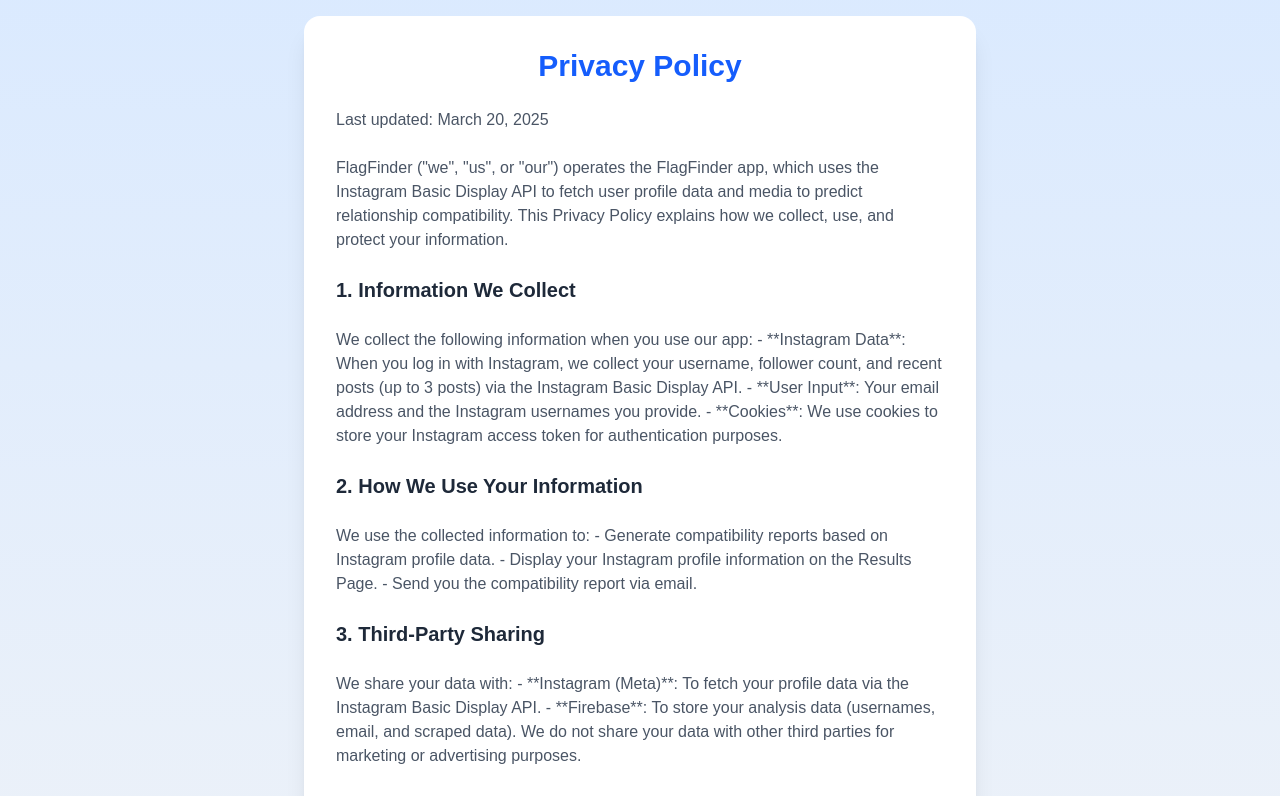
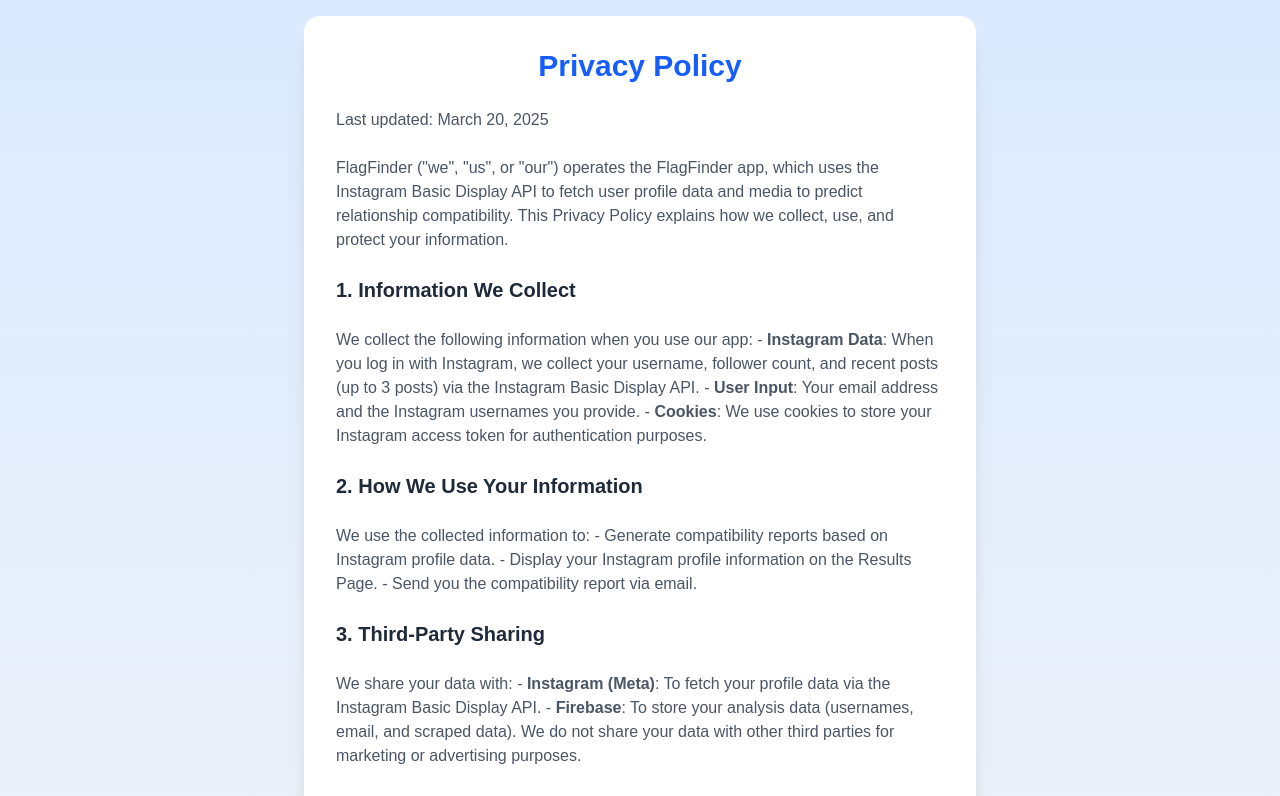
Before and after one commit to rodneyg/flag-finder, a Next.js app: page /privacy-policy in a window 1280 px wide. Shown: the top 796 px of the page. Built offline with nearby package versions, Linux system fonts and the light colour scheme.

Commit message:
Resolve TypeScript and ESLint errors for Vercel deployment

```diff
--- a/app/api/scrape/route.ts
+++ b/app/api/scrape/route.ts
@@ -7,6 +7,13 @@
   posts: Array<{ src: string; alt: string }>;
   bio: string;
   profilePic: string;
+}
+
+// Define interface for Instagram media data
+interface InstagramMedia {
+  media_url: string;
+  caption?: string;
+  timestamp: string;
 }
 
 export async function POST(request: Request) {
@@ -65,7 +72,7 @@
         throw new Error(`Failed to fetch media for ${username}`);
       }
 
-      const posts = mediaData.data.map((post: any) => ({
+      const posts = mediaData.data.map((post: InstagramMedia) => ({
         src: post.media_url,
         alt: post.caption || '',
       }));
@@ -73,8 +80,8 @@
       return {
         followers: profileData.followers_count || '0',
         posts,
-        bio: '', // Instagram Basic Display API doesn't provide bio
-        profilePic: '', // Instagram Basic Display API doesn't provide profile picture
+        bio: '',
+        profilePic: '',
       };
     };
 
--- a/app/page.tsx
+++ b/app/page.tsx
@@ -52,7 +52,7 @@
       }, 12000);
       return () => clearInterval(interval);
     }
-  }, [loading]);
+  }, [loading, messages.length]); // Added messages.length to dependency array
 
   useEffect(() => {
     if (loading) {
--- a/app/privacy-policy/page.tsx
+++ b/app/privacy-policy/page.tsx
@@ -5,14 +5,14 @@
           <h1 className="text-3xl font-bold text-blue-600 text-center">Privacy Policy</h1>
           <p className="text-gray-600">Last updated: March 20, 2025</p>
           <p className="text-gray-600">
-            FlagFinder ("we", "us", or "our") operates the FlagFinder app, which uses the Instagram Basic Display API to fetch user profile data and media to predict relationship compatibility. This Privacy Policy explains how we collect, use, and protect your information.
+            FlagFinder (&quot;we&quot;, &quot;us&quot;, or &quot;our&quot;) operates the FlagFinder app, which uses the Instagram Basic Display API to fetch user profile data and media to predict relationship compatibility. This Privacy Policy explains how we collect, use, and protect your information.
           </p>
           <h2 className="text-xl font-semibold text-gray-800">1. Information We Collect</h2>
           <p className="text-gray-600">
             We collect the following information when you use our app:
-            - **Instagram Data**: When you log in with Instagram, we collect your username, follower count, and recent posts (up to 3 posts) via the Instagram Basic Display API.
-            - **User Input**: Your email address and the Instagram usernames you provide.
-            - **Cookies**: We use cookies to store your Instagram access token for authentication purposes.
+            - <strong>Instagram Data</strong>: When you log in with Instagram, we collect your username, follower count, and recent posts (up to 3 posts) via the Instagram Basic Display API.
+            - <strong>User Input</strong>: Your email address and the Instagram usernames you provide.
+            - <strong>Cookies</strong>: We use cookies to store your Instagram access token for authentication purposes.
           </p>
           <h2 className="text-xl font-semibold text-gray-800">2. How We Use Your Information</h2>
           <p className="text-gray-600">
@@ -24,8 +24,8 @@
           <h2 className="text-xl font-semibold text-gray-800">3. Third-Party Sharing</h2>
           <p className="text-gray-600">
             We share your data with:
-            - **Instagram (Meta)**: To fetch your profile data via the Instagram Basic Display API.
-            - **Firebase**: To store your analysis data (usernames, email, and scraped data).
+            - <strong>Instagram (Meta)</strong>: To fetch your profile data via the Instagram Basic Display API.
+            - <strong>Firebase</strong>: To store your analysis data (usernames, email, and scraped data).
             We do not share your data with other third parties for marketing or advertising purposes.
           </p>
           <h2 className="text-xl font-semibold text-gray-800">4. User Control</h2>
--- a/app/results/page.tsx
+++ b/app/results/page.tsx
@@ -3,13 +3,32 @@
 import { useSearchParams } from 'next/navigation';
 import Link from 'next/link';
 import { useState, useEffect } from 'react';
-import { db } from './../lib/firebase';
+import { db } from '../../lib/firebase';
 import { doc, getDoc } from 'firebase/firestore';
+
+// Define interface for the analysis data
+interface AnalysisData {
+  platform: string;
+  profile1: string;
+  profile2: string;
+  profile1Data: {
+    followers: string;
+    posts: Array<{ src: string; alt: string }>;
+    bio: string;
+    profilePic: string;
+  };
+  profile2Data: {
+    followers: string;
+    posts: Array<{ src: string; alt: string }>;
+    bio: string;
+    profilePic: string;
+  };
+}
 
 export default function Results() {
   const searchParams = useSearchParams();
   const id = searchParams.get('id');
-  const [data, setData] = useState<any>(null);
+  const [data, setData] = useState<AnalysisData | null>(null);
   const [loading, setLoading] = useState(true);
   const [error, setError] = useState('');
 
@@ -26,11 +45,11 @@
         const docSnap = await getDoc(docRef);
 
         if (docSnap.exists()) {
-          setData(docSnap.data());
+          setData(docSnap.data() as AnalysisData);
         } else {
           setError('Analysis not found');
         }
-      } catch (err) {
+      } catch {
         setError('Failed to load results');
       } finally {
         setLoading(false);
```
